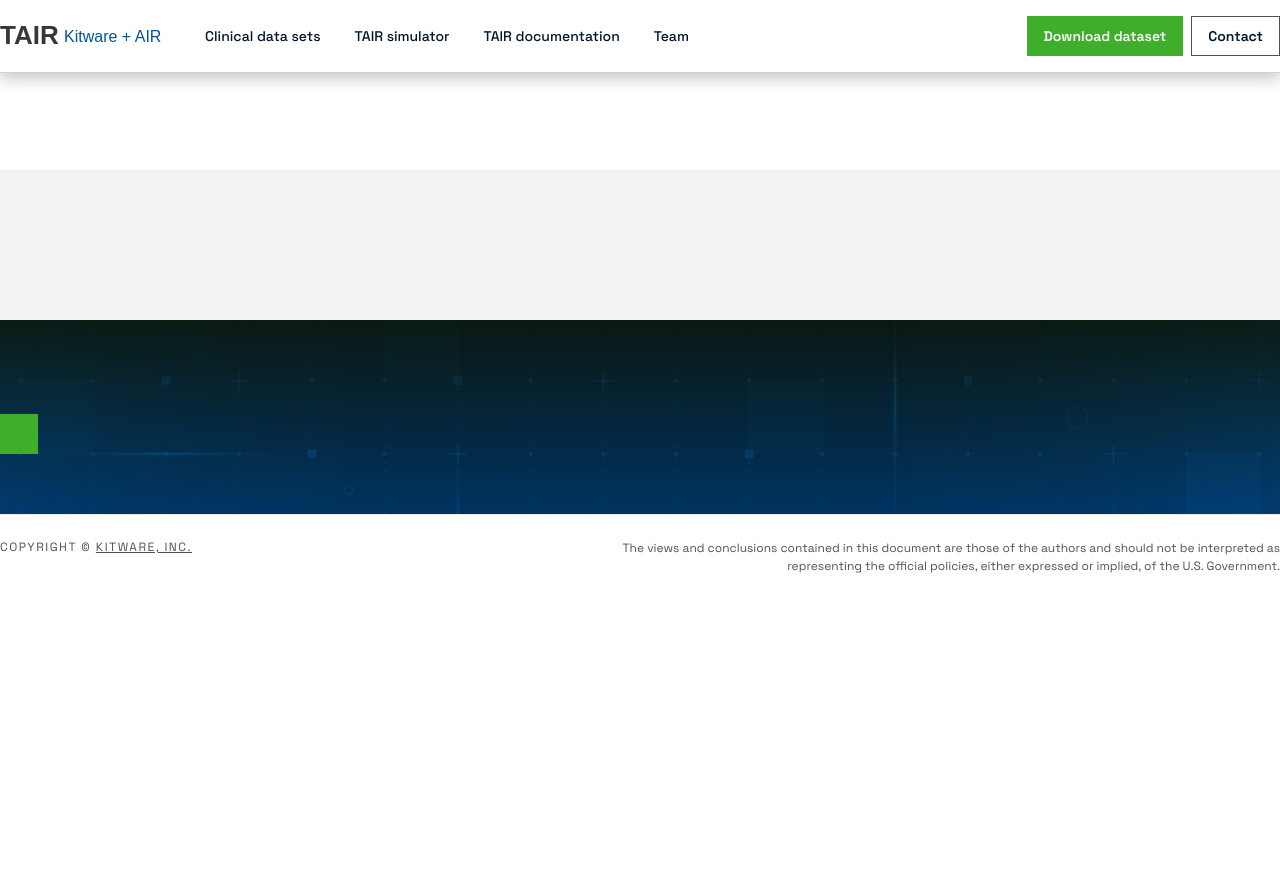
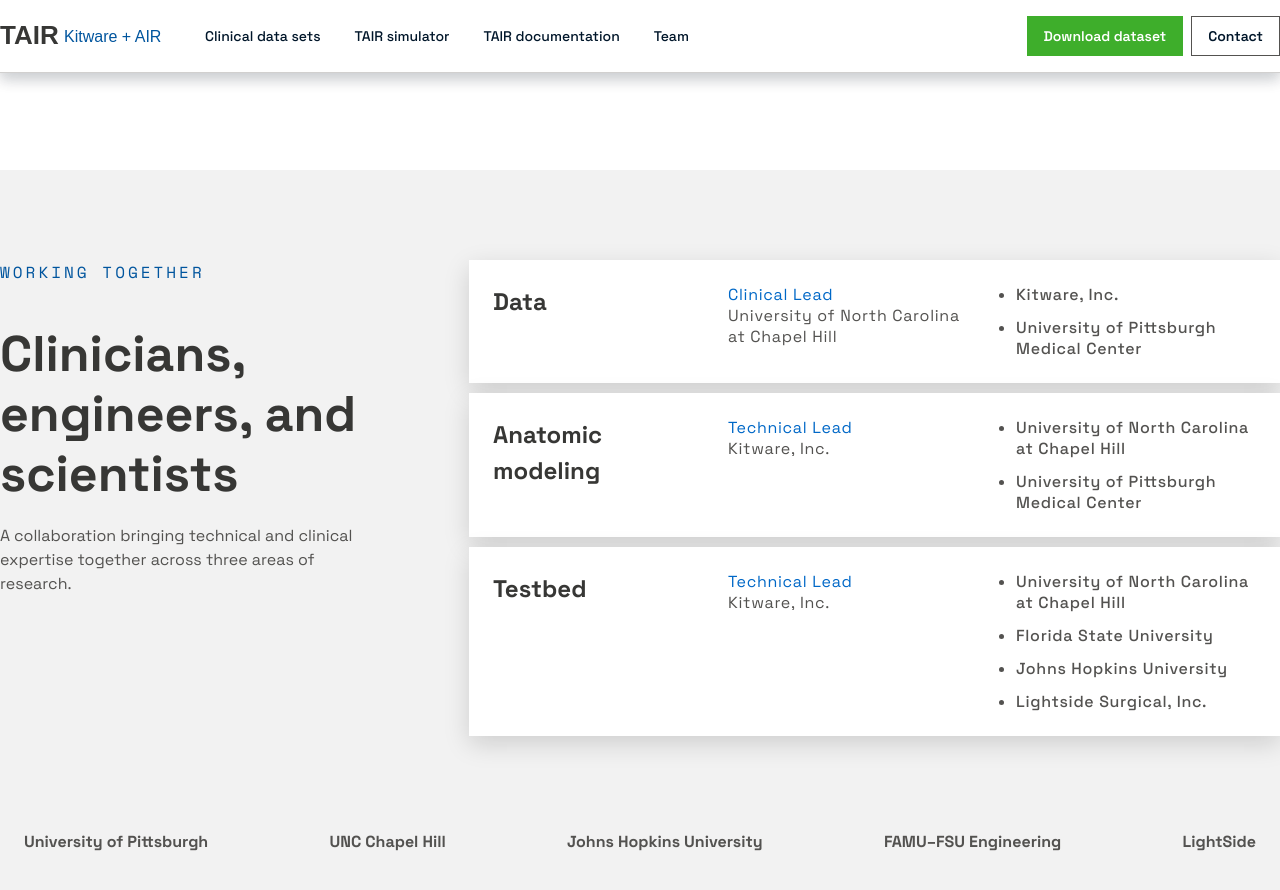
Before and after one commit to Kitware/TAIR, a Jekyll site: the page built from index.md, in a window 1280 px wide and 900 px high, scrolled down 5038 px. Shown: the top 890 px of the window. Built offline with Jekyll 4.4.1, drawn with Linux system fonts in a browser that asks for light colours; nearby versions of some CDN libraries; library files that are not in the unit come from our copies; before the commit the page ends 5637 px from its top, so only the background shows below that; some of the changed text lies outside the part shown.

```diff
--- a/index.md
+++ b/index.md
@@ -197,4 +197,47 @@ documentation:
         - label: Download report
           url: "#"
           icon: ri-download-line
+
+# ==================================================
+# TEAM
+# TO DO: put in logos
+# ==================================================
+team:
+  subheadline: Working together
+  headline: Clinicians, engineers, and scientists
+  text: >-
+    A collaboration bringing technical and clinical expertise together across three areas of research.
+  groups:
+    - name: Data
+      lead_type: Clinical Lead
+      lead_institution: University of North Carolina at Chapel Hill
+      members:
+        - Kitware, Inc.
+        - University of Pittsburgh Medical Center
+    - name: Anatomic modeling
+      lead_type: Technical Lead
+      lead_institution: Kitware, Inc.
+      members:
+        - University of North Carolina at Chapel Hill
+        - University of Pittsburgh Medical Center
+    - name: Testbed
+      lead_type: Technical Lead
+      lead_institution: Kitware, Inc.
+      members:
+        - University of North Carolina at Chapel Hill
+        - Florida State University
+        - Johns Hopkins University
+        - Lightside Surgical, Inc.
+  partners:
+    - University of Pittsburgh
+    - UNC Chapel Hill
+    - Johns Hopkins University
+    - FAMU–FSU Engineering
+    - LightSide
+  acknowledgements:
+    headline: Acknowledgements
+    text: >-
+      This research was funded, in part, by the Advanced Research Projects Agency
+      for Health (ARPA-H). The views and conclusions contained in this document
+      are those of the authors and should not be interpreted as representing the
 ---
```
